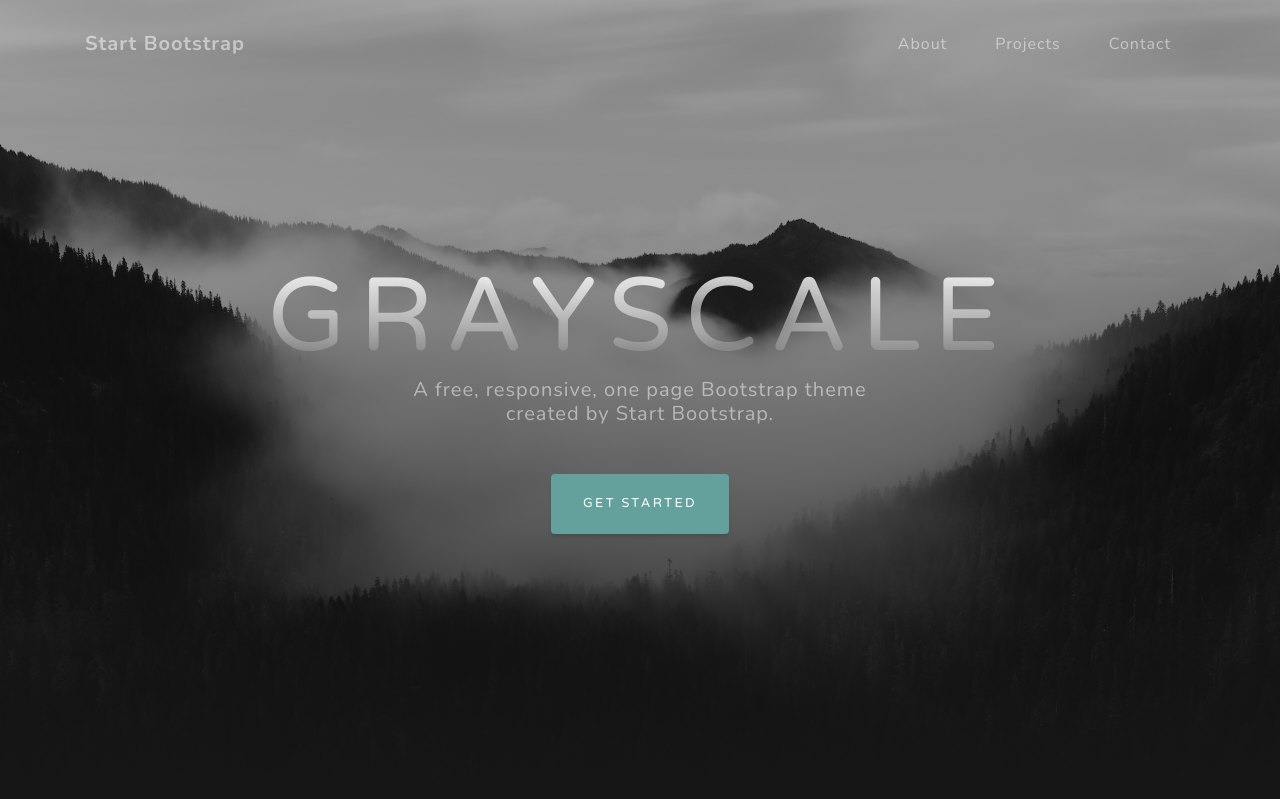
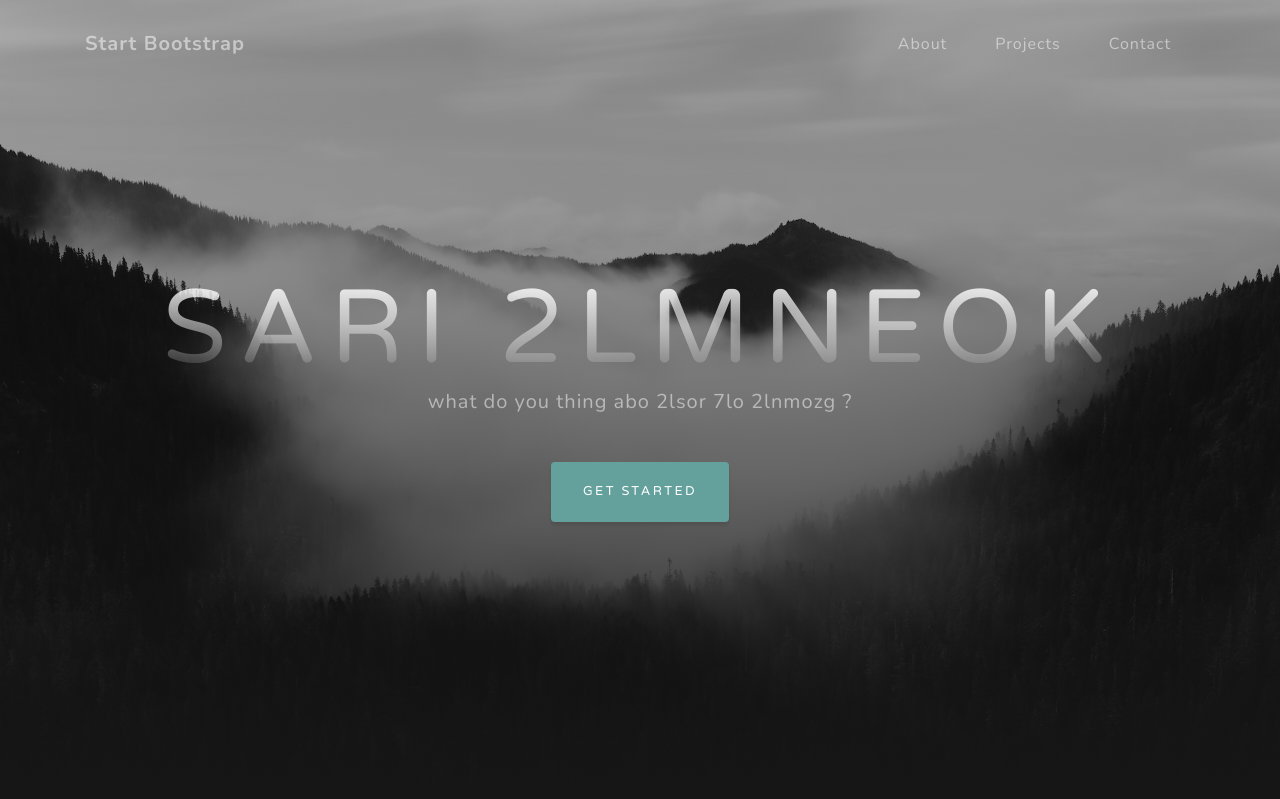
Before and after one commit to abdullah133/blog4, a Django app: page / in a window 1280 px wide. Shown: the top 799 px of the page. Run offline with Django 3.2, Linux system fonts and the light colour scheme; some libraries are stand-ins or nearby versions.

Commit message:
hgnjghmnjhgngh

```diff
--- a/base_app/templates/base_app/base.html
+++ b/base_app/templates/base_app/base.html
@@ -53,8 +53,8 @@
   <header class="masthead">
     <div class="container d-flex h-100 align-items-center">
       <div class="mx-auto text-center">
-        <h1 class="mx-auto my-0 text-uppercase">Grayscale</h1>
-        <h2 class="text-white-50 mx-auto mt-2 mb-5">A free, responsive, one page Bootstrap theme created by Start Bootstrap.</h2>
+        <h1 class="mx-auto my-0 text-uppercase"> Sari 2lmneok</h1>
+        <h2 class="text-white-50 mx-auto mt-2 mb-5">what do you thing abo 2lsor 7lo 2lnmozg ?</h2>
         <a href="#about" class="btn btn-primary js-scroll-trigger">Get Started</a>
       </div>
     </div>
```
